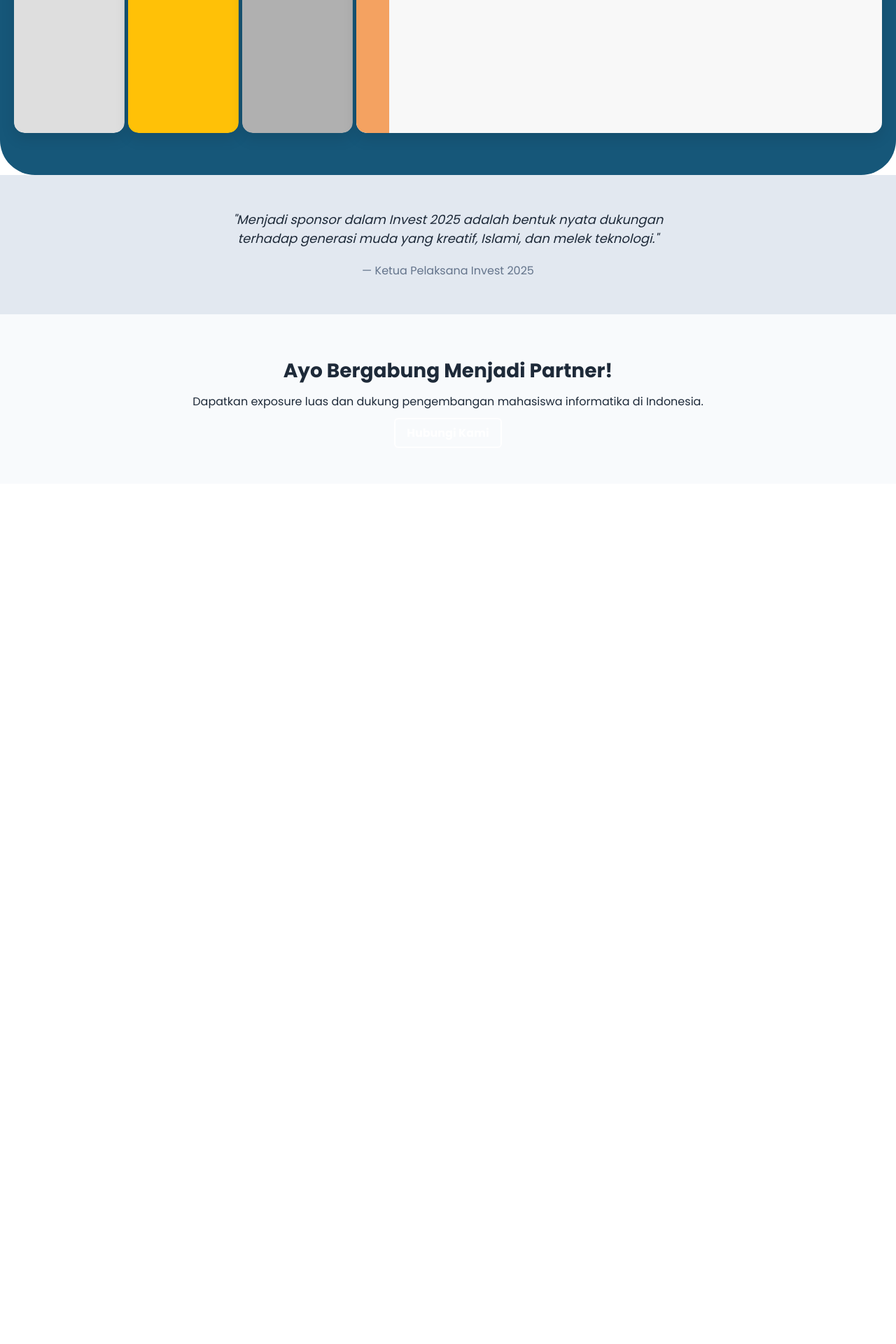
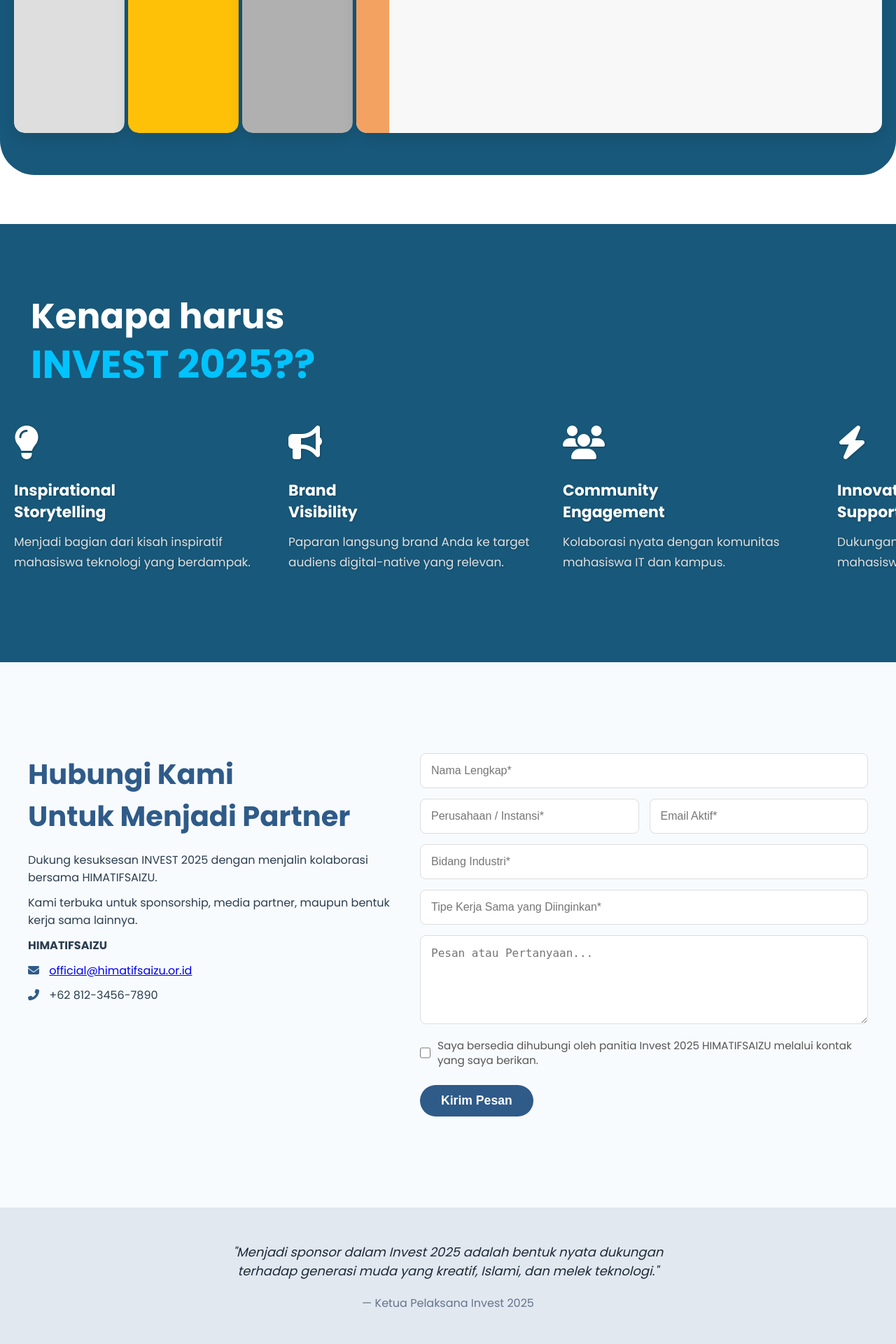
Before and after one commit to Z-A-N/Z-A-N.github.io, a PHP site: page /partner.html in a window 1280 px wide. Shown: the part 2079-3999 px from the top of the page at 70% size. Before the commit the page ends 2663 px from the top, so only its background shows below. Run offline with PHP 8.4, Linux system fonts and the light colour scheme; some web fonts are replaced.

Commit message:
form sponsor

```diff
--- a/assets/style.css
+++ b/assets/style.css
@@ -968,10 +968,11 @@
 }
 
  .section-sponsorship {
-  background-color: #165779;
+  background-color: #18587A;
   padding: 60px 20px;
   border-radius: 0 0 50px 50px;
   color: #fff;
+  margin-bottom: 70px;
 }
 
 .section-sponsorship h2 {
@@ -1186,3 +1187,236 @@
     display: none;
   }
 }
+.kenapa-invest {
+  padding: 100px 20px 120px;
+  background-color: #18587A;
+  color: #fff;
+  text-align: left;
+}
+
+.kenapa-title {
+  font-size: 50px;
+  font-weight: 900;
+  line-height: 1.3;
+  margin-bottom: 50px;
+  margin-left: auto;
+  margin-right: auto;
+  text-align: left; /* agar teks tetap rata kiri seperti desain Figma */
+  padding-left: 24px;
+}
+
+.kenapa-title span {
+  display: block;
+  font-size: 56px;
+  color: #00c3ff;
+}
+
+.alasan-wrapper {
+  display: flex;
+  gap: 32px;
+  overflow-x: auto;
+  scroll-snap-type: x mandatory;
+  -webkit-overflow-scrolling: touch;
+  padding-bottom: 8px;
+  padding-left: 4px;
+  margin-right: -20px;
+}
+
+.alasan-wrapper::-webkit-scrollbar {
+  display: none;
+}
+
+.alasan-item {
+  flex: 0 0 360px;
+  scroll-snap-align: start;
+  padding-right: 8px;
+  text-align: left;
+  text-shadow: 1px 1px 3px rgba(0,0,0,0.2);
+}
+
+.alasan-item i {
+  font-size: 48px;
+  margin-bottom: 20px;
+  color: #ffffff;
+}
+
+.alasan-item h4 {
+  font-size: 22px;
+  font-weight: 800;
+  margin: 10px 0 12px;
+  line-height: 1.4;
+}
+
+.alasan-item p {
+  font-size: 17px;
+  color: #e0e0e0;
+  line-height: 1.7;
+}
+
+/* RESPONSIVE */
+@media (max-width: 768px) {
+  .kenapa-title {
+    font-size: 30px;
+  }
+
+  .alasan-item {
+    flex: 0 0 280px;
+  }
+
+  .alasan-item i {
+    font-size: 36px;
+  }
+
+  .alasan-item h4 {
+    font-size: 18px;
+  }
+
+  .alasan-item p {
+    font-size: 14px;
+  }
+}
+
+.form-partner {
+  padding: 80px 0;
+  background-color: #f8fbfd;
+}
+
+.form-partner .container {
+  display: flex;
+  flex-wrap: wrap;
+  gap: 40px;
+  justify-content: space-between;
+  align-items: flex-start;
+  padding: 0 40px;
+  margin-top: 50px;
+  margin-bottom: 50px; /* Tambahkan padding kiri-kanan */
+   /* Tambahkan padding kiri-kanan */
+}
+
+.form-left {
+  flex: 1 1 40%;
+  color: #2c3e50;
+}
+
+.form-left h2 {
+  font-size: 2.5rem;
+  font-weight: 700;
+  color: #2f5b89;
+  margin-bottom: 20px;
+}
+
+.form-left p {
+  font-size: 1rem;
+  line-height: 1.6;
+  margin-bottom: 10px;
+}
+
+.form-left .contact-info p {
+  font-size: 1rem;
+  margin: 10px 0;
+}
+
+.form-left i {
+  color: #2f5b89;
+  margin-right: 10px;
+}
+
+.form-right {
+  flex: 1 1 50%;
+  display: flex;
+  flex-direction: column;
+  gap: 15px;
+}
+
+.form-right input,
+.form-right textarea {
+  padding: 15px;
+  border-radius: 8px;
+  border: 1px solid #ddd;
+  font-size: 1rem;
+  width: 100%;
+}
+
+.form-row {
+  display: flex;
+  gap: 15px;
+}
+
+.form-row input {
+  flex: 1;
+}
+
+.form-checkbox {
+  display: flex;
+  align-items: center;
+  gap: 10px;
+  font-size: 0.95rem;
+  color: #555;
+  margin-top: 5px;
+  margin-bottom: 10px;
+}
+
+.form-checkbox input[type="checkbox"] {
+  width: 18px;
+  height: 18px;
+  accent-color: #2f5b89;
+  cursor: pointer;
+}
+
+.form-checkbox label {
+  line-height: 1.4;
+  cursor: pointer;
+}
+
+
+.form-right .action_btn {
+  align-self: flex-start;
+  background-color: #2f5b89;
+  color: #fff;
+  padding: 12px 30px;
+  border-radius: 30px;
+  font-size: 1.1rem;
+  border: none;
+  cursor: pointer;
+}
+@media (max-width: 768px) {
+  .form-partner .container {
+    flex-direction: column;
+    padding: 0 20px;
+  }
+
+  .form-left {
+    order: 1;
+    flex: 1 1 100%;
+    text-align: center;
+    margin-bottom: 30px;
+  }
+
+  .form-left h2 {
+    font-size: 2rem;
+  }
+
+  .form-left p,
+  .form-left .contact-info {
+    text-align: center;
+  }
+
+  .form-right {
+    order: 2;
+    flex: 1 1 100%;
+  }
+
+  .form-row {
+    flex-direction: column;
+  }
+
+
+  .form-right .action_btn {
+    width: 100%;
+    text-align: center;
+  }
+  .form-checkbox {
+    align-items: flex-start;
+    flex-direction: row;
+  }
+}
--- a/partner.html
+++ b/partner.html
@@ -165,6 +165,77 @@
   </div>
 </section>
 
+<!-- ALASAN SPONSOR -->
+<section class="kenapa-invest">
+  <div class="container">
+    <h2 class="kenapa-title">Kenapa harus <br><span>INVEST 2025??</span></h2>
+
+    <div class="alasan-wrapper">
+      <div class="alasan-item">
+        <i class="fas fa-lightbulb"></i>
+        <h4>Inspirational <br> Storytelling</h4>
+        <p>Menjadi bagian dari kisah inspiratif mahasiswa teknologi yang berdampak.</p>
+      </div>
+      <div class="alasan-item">
+        <i class="fas fa-bullhorn"></i>
+        <h4>Brand <br> Visibility</h4>
+        <p>Paparan langsung brand Anda ke target audiens digital-native yang relevan.</p>
+      </div>
+      <div class="alasan-item">
+        <i class="fas fa-users"></i>
+        <h4>Community <br> Engagement</h4>
+        <p>Kolaborasi nyata dengan komunitas mahasiswa IT dan kampus.</p>
+      </div>
+      <div class="alasan-item">
+        <i class="fas fa-bolt"></i>
+        <h4>Innovation <br> Support</h4>
+        <p>Dukungan terhadap inovasi dan ide mahasiswa teknologi.</p>
+      </div>
+      <div class="alasan-item">
+        <i class="fas fa-handshake"></i>
+        <h4>Corporate <br> Responsibility</h4>
+        <p>Pewujudan nyata kontribusi perusahaan dalam dunia pendidikan.</p>
+      </div>
+    </div>
+  </div>
+</section>
+
+<!-- FORM PARTNER -->
+<section class="form-partner">
+  <div class="container">
+    <div class="form-left">
+      <h2><strong>Hubungi Kami</strong><br>Untuk Menjadi Partner</h2>
+      <p>Dukung kesuksesan INVEST 2025 dengan menjalin kolaborasi bersama HIMATIFSAIZU.</p>
+      <p>Kami terbuka untuk sponsorship, media partner, maupun bentuk kerja sama lainnya.</p>
+
+      <div class="contact-info">
+        <p><strong>HIMATIFSAIZU</strong></p>
+        <p><i class="fas fa-envelope"></i> <a href="mailto:official@himatifsaizu.or.id">official@himatifsaizu.or.id</a></p>
+        <p><i class="fas fa-phone-alt"></i> +62 812-3456-7890</p>
+      </div>
+    </div>
+
+    <form class="form-right">
+      <input type="text" placeholder="Nama Lengkap*" required>
+      <div class="form-row">
+        <input type="text" placeholder="Perusahaan / Instansi*" required>
+        <input type="email" placeholder="Email Aktif*" required>
+      </div>
+      <input type="text" placeholder="Bidang Industri*" required>
+      <input type="text" placeholder="Tipe Kerja Sama yang Diinginkan*" required>
+      <textarea rows="5" placeholder="Pesan atau Pertanyaan..."></textarea>
+
+      <div class="form-checkbox">
+        <input type="checkbox" id="setuju" />
+        <label for="setuju">
+          Saya bersedia dihubungi oleh panitia Invest 2025 HIMATIFSAIZU melalui kontak yang saya berikan.
+        </label>
+      </div>
+
+      <button type="submit" class="action_btn">Kirim Pesan</button>
+    </form>
+  </div>
+</section>
 
 
   <!-- BENEFIT SECTION -->
```
